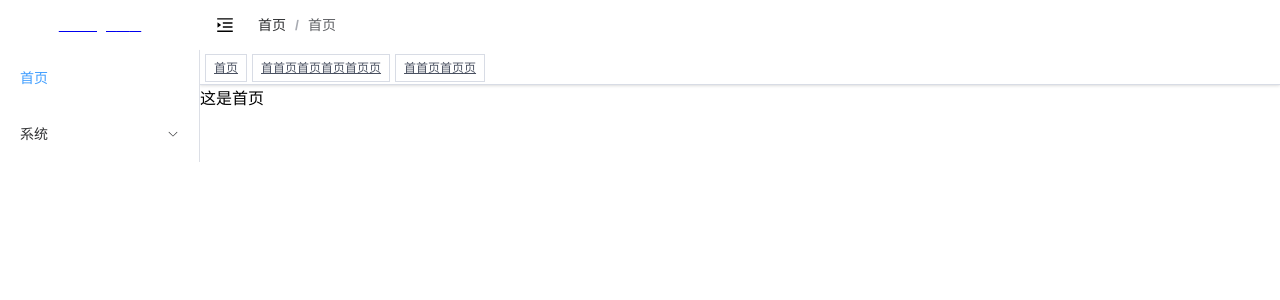
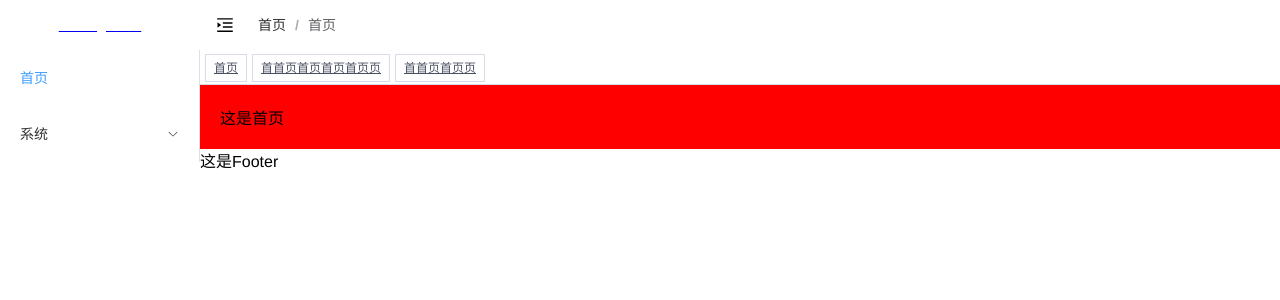
Before and after one commit to wbccb/mini-CMS, a Vue app: page /#/index in a window 1280 px wide. Shown: the top 300 px of the page. Built offline with nearby package versions, Linux system fonts and the light colour scheme.

Commit message:
feat: 完成主页面content的布局和样式

```diff
--- a/src/layout/AppFooter.vue
+++ b/src/layout/AppFooter.vue
@@ -1,5 +1,5 @@
 <template>
-  <div class="app-footer-content"></div>
+  <div class="app-footer-content">这是Footer</div>
 </template>
 
 <script lang="ts">
@@ -16,5 +16,7 @@ export default defineComponent({
 
 <style scoped lang="scss">
 .app-footer-content {
+  height: 26px;
+  line-height: 26px;
 }
 </style>
--- a/src/layout/index.vue
+++ b/src/layout/index.vue
@@ -78,7 +78,7 @@ export default defineComponent({
         margin-left: 200px;
         position: relative;
 
-        background-colo: green;
+        overflow-y: scroll;
     }
 }
 </style>
--- a/src/layout/middle-content/index.vue
+++ b/src/layout/middle-content/index.vue
@@ -1,5 +1,5 @@
 <template>
-  <div class="app-content-content">
+  <div class="app-content-container">
     <router-view v-slot="{Component, route}">
       <transition name="fade-transform" mode="out-in">
         <keep-alive>
@@ -23,6 +23,12 @@ export default defineComponent({
 </script>
 
 <style scoped lang="scss">
-.app-content-content {
+.app-content-container {
+  width: 100%;
+  position: relative;
+  overflow: hidden;
+  padding: 20px;
+
+  background-color: red;
 }
 </style>
```
